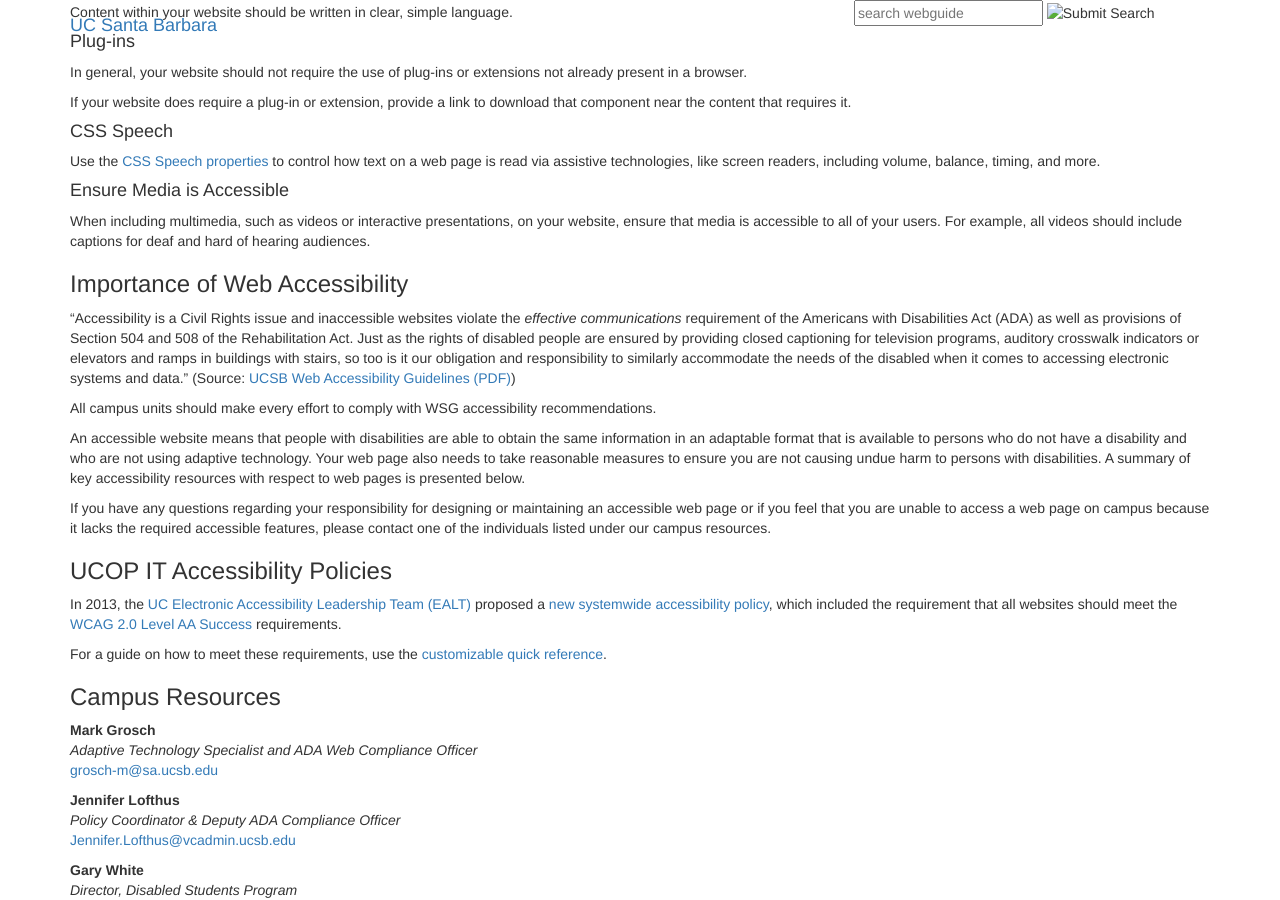
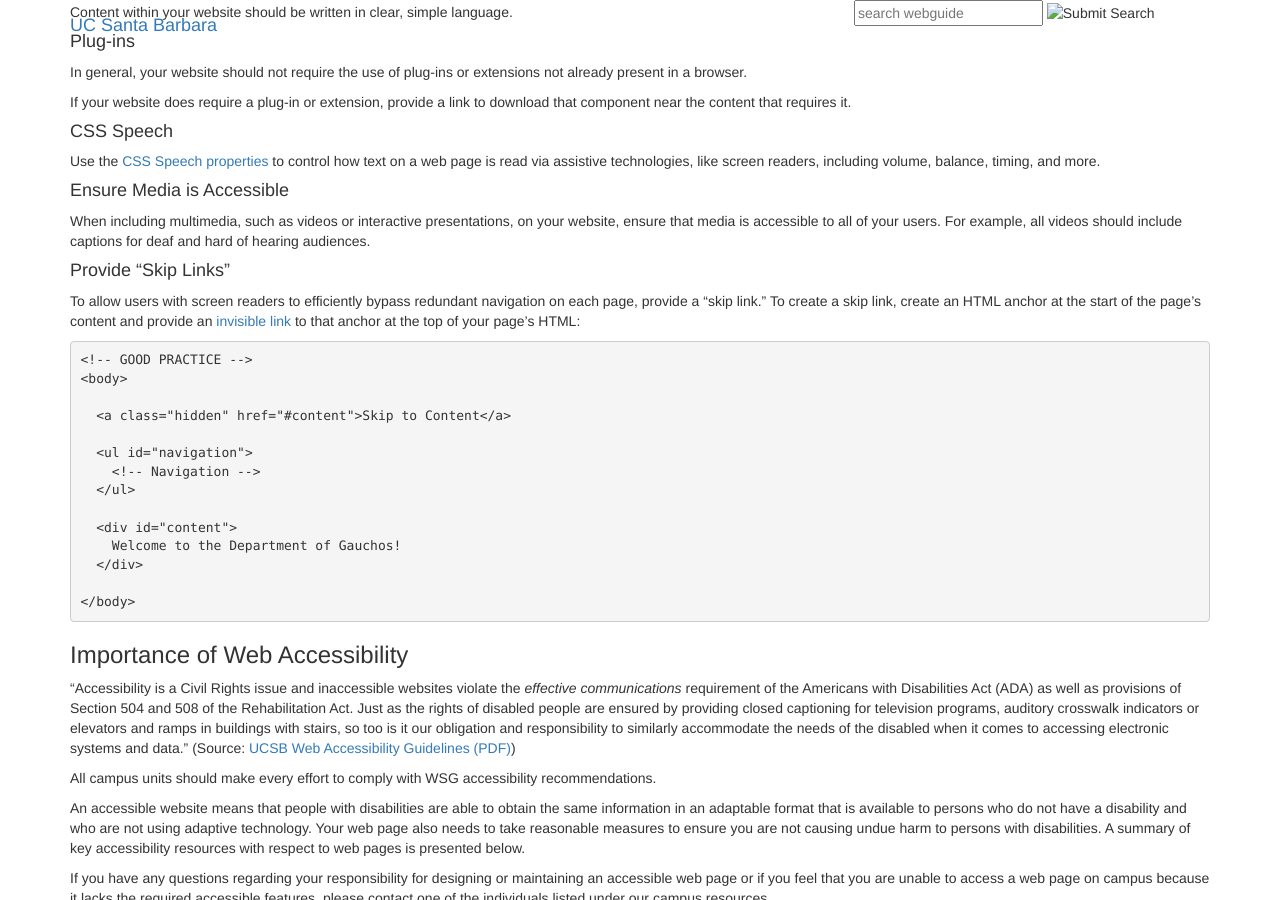
Before and after one commit to ucsb/webguide, a Jekyll site: the page built from web-accessibility.md, in a window 1280 px wide and 900 px high, scrolled down 938 px. Built offline with Jekyll 4.4.1, drawn with Linux system fonts in a browser that asks for light colours; nearby versions of some CDN libraries; library files that are not in the unit come from our copies.

Commit message:
Added 'Skip Link'

````diff
--- a/web-accessibility.md
+++ b/web-accessibility.md
@@ -86,6 +86,31 @@ When including multimedia, such as videos or interactive presentations, on
 your website, ensure that media is accessible to all of your users.
 For example, all videos should include captions for deaf and hard of hearing
 audiences.
+
+#### Provide "Skip Links"
+
+To allow users with screen readers to efficiently bypass redundant navigation
+on each page, provide a "skip link." To create a skip link, create an HTML
+anchor at the start of the page's content and provide an
+<a href="http://webaim.org/techniques/css/invisiblecontent/">invisible link</a>
+to that anchor at the top of your page's HTML:
+
+```html
+<!-- GOOD PRACTICE -->
+<body>
+
+  <a class="hidden" href="#content">Skip to Content</a>
+
+  <ul id="navigation">
+    <!-- Navigation -->
+  </ul>
+
+  <div id="content">
+    Welcome to the Department of Gauchos!
+  </div>
+
+</body>
+```
 
 ### Importance of Web Accessibility
 
````
